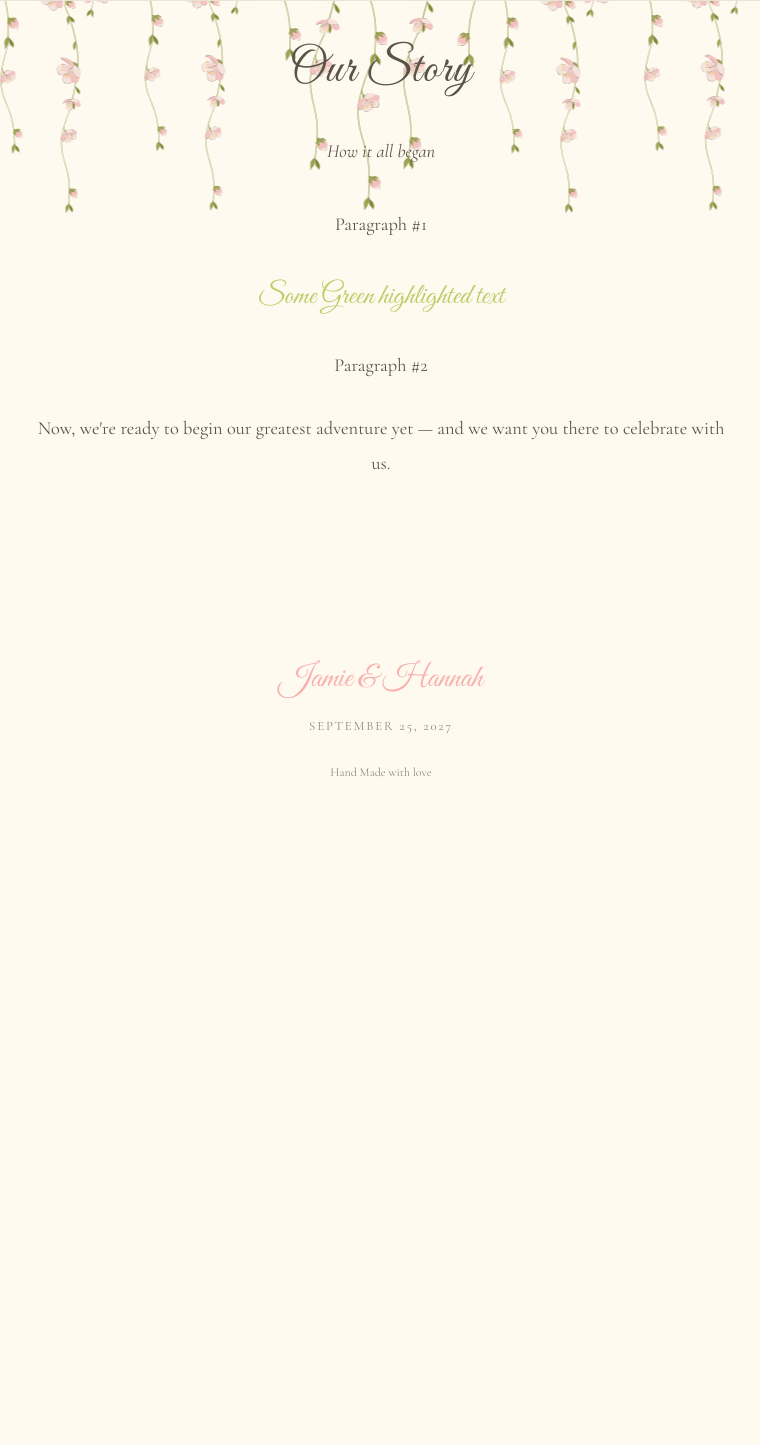
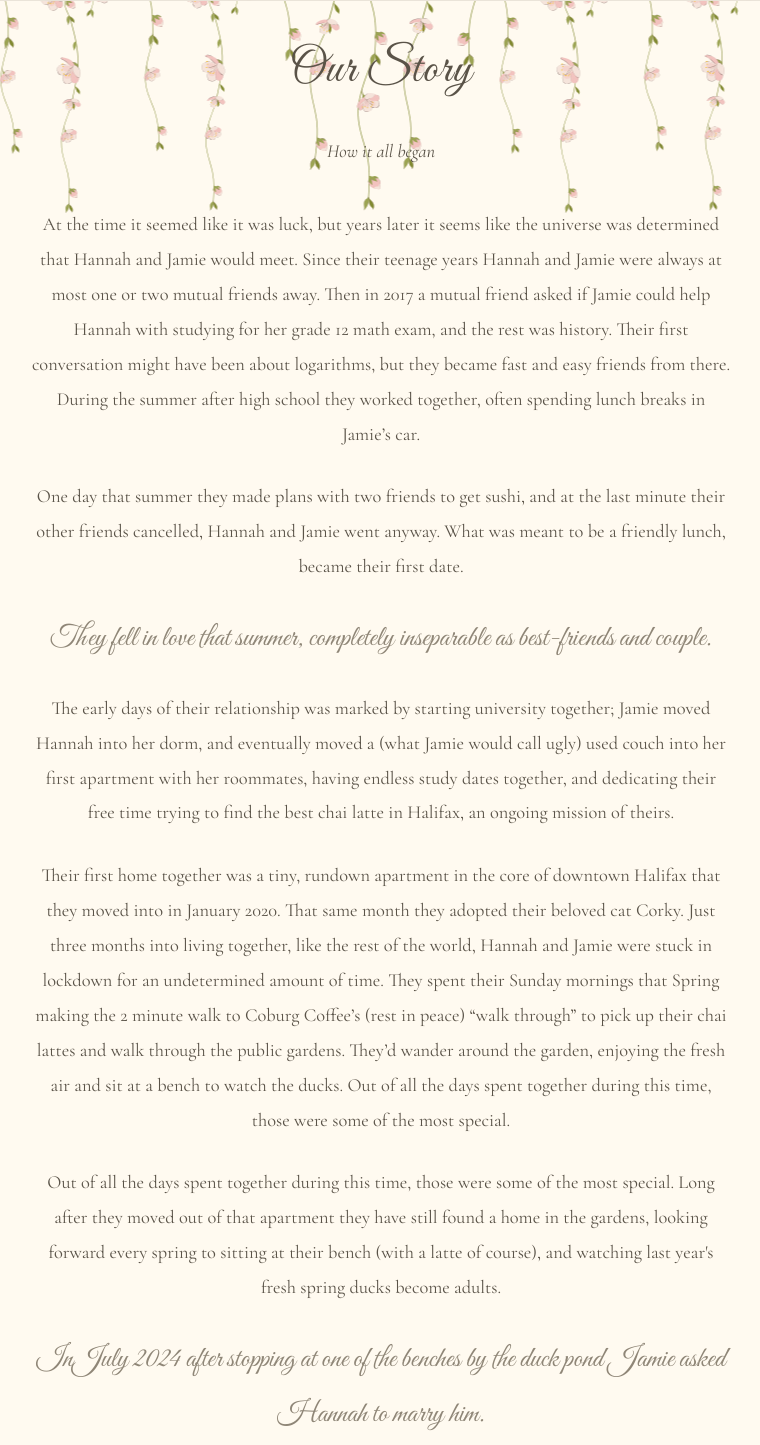
Before and after one commit to JamieWatton32/wedding-site, a website: page story.html in a window 1280 px wide. Shown: the part 66-1511 px from the top of the page, without its empty margins (259-1019 px from the left). Before the commit the page ends 896 px from the top, so only its background shows below. Drawn offline with nearby package versions, Linux system fonts and the light colour scheme.

Commit message:
Added story section

```diff
--- a/story.html
+++ b/story.html
@@ -51,15 +51,50 @@
 
       <div class="story-text reveal">
         <p>
-          Paragraph #1
+          At the time it seemed like it was luck, but years later it seems
+          like the universe was determined that Hannah and Jamie would meet.
+          Since their teenage years Hannah and Jamie were always at most one
+          or two mutual friends away. Then in 2017 a mutual friend asked if
+          Jamie could help Hannah with studying for her grade 12 math exam,
+          and the rest was history. Their first conversation might have been
+          about logarithms, but they became fast and easy friends from there.
+          During the summer after high school they worked together, often
+          spending lunch breaks in Jamie’s car.
         </p>
-        <span class="story-highlight reveal">Some Green highlighted text</span>
+        <p>One day that summer they made plans with two friends to get sushi, and at the
+          last minute their other friends cancelled, Hannah and Jamie went anyway.
+          What was meant to be a friendly lunch, became their first date.
+        </p>
+        <span class="story-highlight reveal">
+          They fell in love that summer, completely inseparable as best-friends and couple.
+        </span>
         <p>
-          Paragraph #2
+          The early days of their relationship was marked by starting university together; Jamie moved Hannah
+          into her dorm, and eventually moved a (what Jamie would call ugly) used couch into her
+          first apartment with her roommates, having endless study dates together, and dedicating
+          their free time trying to find the best chai latte in Halifax, an ongoing mission of theirs.
+          </p>
+          <p>
+          Their first home together was a tiny, rundown apartment in the core of downtown Halifax that
+          they moved into in January 2020. That same month they adopted their beloved cat Corky. Just three months
+          into living together, like the rest of the world, Hannah and Jamie were stuck in lockdown for
+          an undetermined amount of time. They spent their Sunday mornings that Spring making the 2 minute walk to Coburg
+          Coffee’s (rest in peace) “walk through” to pick up their chai lattes and walk through the public gardens.
+          They’d wander around the garden, enjoying the fresh air and sit at a bench to watch the ducks.
+          Out of all the days spent together during this time, those were some of the most special.
+          </p>
+          Out of all the days spent together during this time, those were some of the most special.
+          Long after they moved out of that apartment they have still found a home in the gardens,
+          looking forward every spring to sitting at their bench (with a latte of course), and
+          watching last year's fresh spring ducks become adults.
         </p>
+        <span class="story-highlight reveal">
+          InJuly 2024 after stopping at one of the benches by the duck pond Jamie asked Hannah to marry him.
+        </span>
         <p>
-          Now, we're ready to begin our greatest adventure yet — and we want
-          you there to celebrate with us.
+          Now, having spent most of their engagement long-distance while Hannah is in law school,
+          September 2027 will celebrate not only the marriage of Hannah and Jamie but of the reunion of finally being
+          together again.
         </p>
       </div>
     </div>
--- a/styles/main.css
+++ b/styles/main.css
@@ -390,9 +390,9 @@ section {
 }
 
 .story-highlight {
-  font-family: 'Great Vibes', cursive;
+  font-family: 'Great Vibes';
   font-size: 1.8rem;
-  color: var(--green);
+  color: var(--text-soft);
   display: block;
   margin: 1.5rem 0;
 }
```
